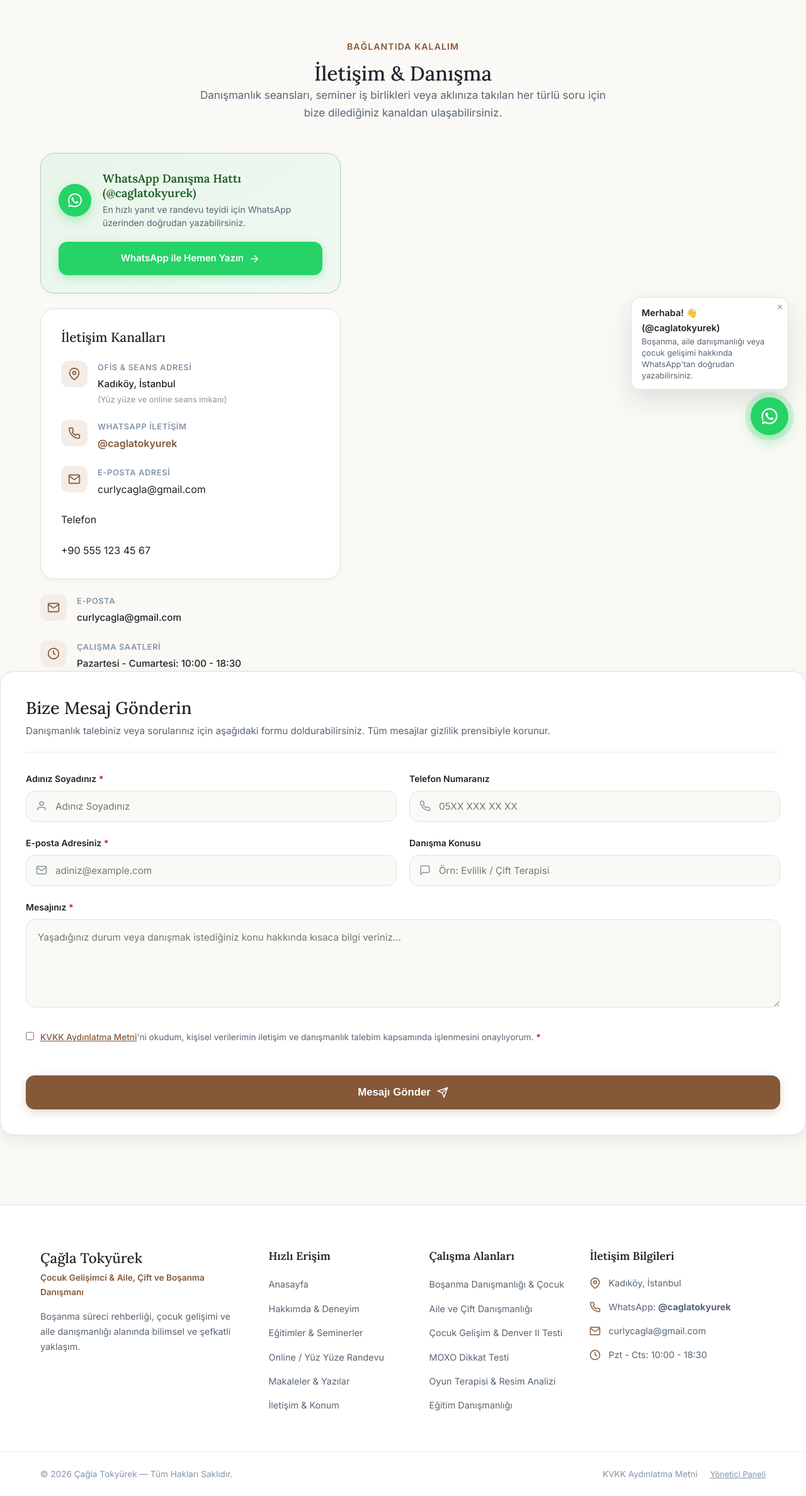
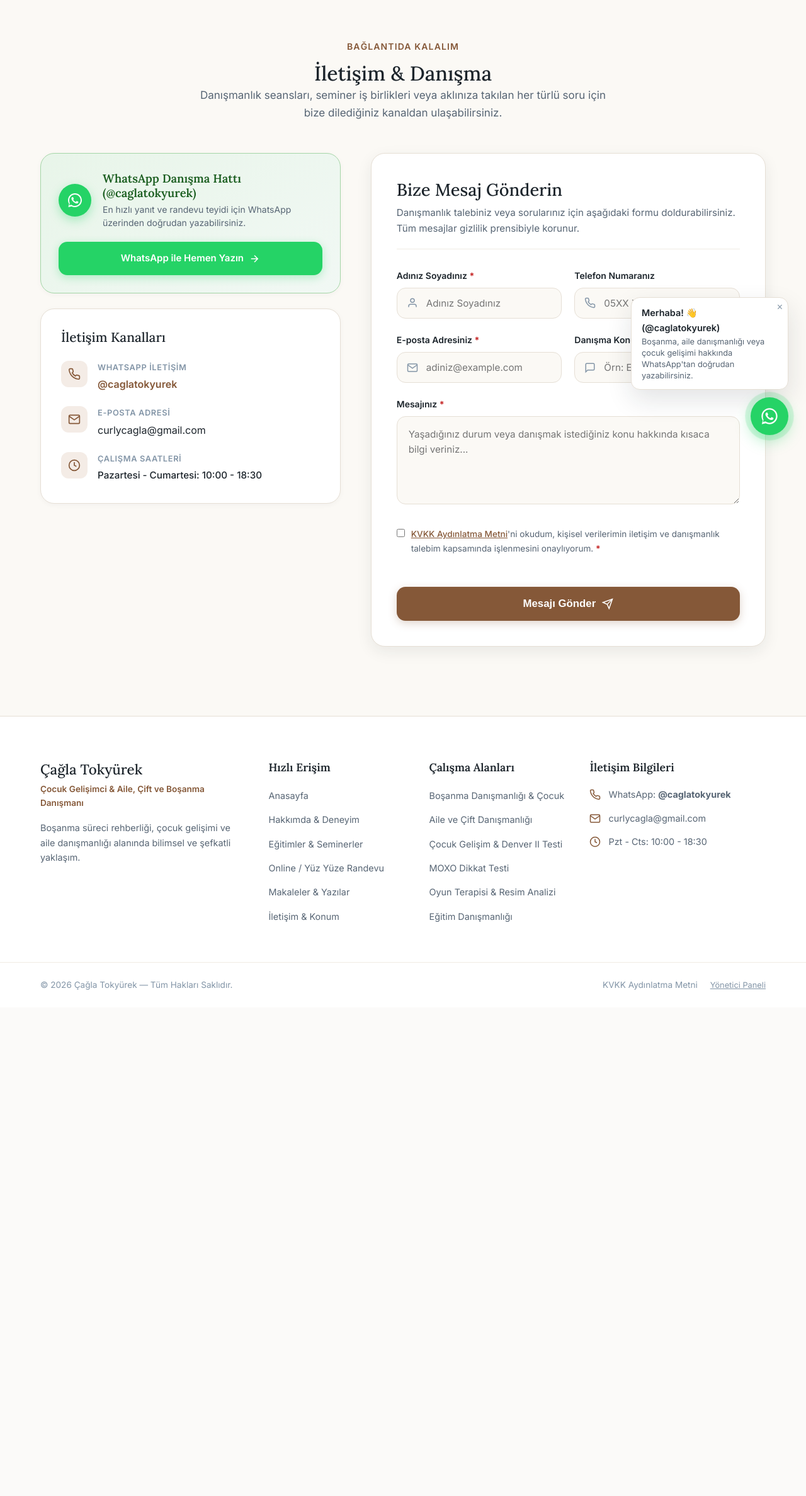
Before and after one commit to tuncaysukan58/aile-danismani, a PHP site: page /iletisim in a window 1280 px wide. Shown: the part 81-2457 px from the top of the page at 63% size. After the commit the page ends 1653 px from the top, so only its background shows below. Run offline with PHP 8.4, Linux system fonts and the light colour scheme; some libraries are stand-ins or nearby versions.

Commit message:
Adres ve telefon satırları kaldırıldı, iletişim kartı düzeltildi

```diff
--- a/iletisim.php
+++ b/iletisim.php
@@ -1,7 +1,7 @@
 <?php
 require_once __DIR__ . '/config/config.php';
 $pageTitle = 'İletişim & Konum — ' . get_setting('counselor_name', 'Çağla Tokyürek');
-$metaDescription = 'Aile danışmanlığı randevusu, adres bilgisi, telefon ve doğrudan WhatsApp iletişim hattı.';
+$metaDescription = 'Aile danışmanlığı randevusu, e-posta ve doğrudan WhatsApp iletişim hattı.';
 
 $db = get_db();
 $successMessage = '';
@@ -85,17 +85,6 @@ include __DIR__ . '/includes/header.php';
                     <div class="contact-meta-list">
                         <div class="contact-meta-row">
                             <div class="meta-icon">
-                                <svg viewBox="0 0 24 24" width="20" height="20" fill="none" stroke="currentColor" stroke-width="2"><path d="M21 10c0 7-9 13-9 13s-9-6-9-13a9 9 0 0 1 18 0z"></path><circle cx="12" cy="10" r="3"></circle></svg>
-                            </div>
-                            <div class="meta-text">
-                                <label>Ofis & Seans Adresi</label>
-                                <span><?= htmlspecialchars(get_setting('address', 'Kadıköy, İstanbul')) ?></span>
-                                <small style="display:block; color:var(--text-muted); font-size:0.8rem; margin-top:2px;">(Yüz yüze ve online seans imkanı)</small>
-                            </div>
-                        </div>
-
-                        <div class="contact-meta-row">
-                            <div class="meta-icon">
                                 <svg viewBox="0 0 24 24" width="20" height="20" fill="none" stroke="currentColor" stroke-width="2"><path d="M22 16.92v3a2 2 0 0 1-2.18 2 19.79 19.79 0 0 1-8.63-3.07 19.5 19.5 0 0 1-6-6 19.79 19.79 0 0 1-3.07-8.67A2 2 0 0 1 4.11 2h3a2 2 0 0 1 2 1.72 12.84 12.84 0 0 0 .7 2.81 2 2 0 0 1-.45 2.11L8.09 9.91a16 16 0 0 0 6 6l1.27-1.27a2 2 0 0 1 2.11-.45 12.84 12.84 0 0 0 2.81.7A2 2 0 0 1 22 16.92z"></path></svg>
                             </div>
                             <div class="meta-text">
@@ -115,20 +104,6 @@ include __DIR__ . '/includes/header.php';
                                 <a href="mailto:<?= htmlspecialchars(get_setting('email', 'curlycagla@gmail.com')) ?>" style="color:inherit; text-decoration:none;">
                                     <?= htmlspecialchars(get_setting('email', 'curlycagla@gmail.com')) ?>
                                 </a>
-                            </div>
-                        </div>
-                                <label>Telefon</label>
-                                <span><?= htmlspecialchars(get_setting('phone', '+90 555 123 45 67')) ?></span>
-                            </div>
-                        </div>
-
-                        <div class="contact-meta-row">
-                            <div class="meta-icon">
-                                <svg viewBox="0 0 24 24" width="20" height="20" fill="none" stroke="currentColor" stroke-width="2"><path d="M4 4h16c1.1 0 2 .9 2 2v12c0 1.1-.9 2-2 2H4c-1.1 0-2-.9-2-2V6c0-1.1.9-2 2-2z"></path><polyline points="22,6 12,13 2,6"></polyline></svg>
-                            </div>
-                            <div class="meta-text">
-                                <label>E-Posta</label>
-                                <span><?= htmlspecialchars(get_setting('email', 'curlycagla@gmail.com')) ?></span>
                             </div>
                         </div>
 
--- a/includes/footer.php
+++ b/includes/footer.php
@@ -59,10 +59,6 @@
             <div class="footer-col">
                 <h4 class="footer-heading">İletişim Bilgileri</h4>
                 <div class="footer-contact-item">
-                    <svg viewBox="0 0 24 24" width="18" height="18" fill="none" stroke="currentColor" stroke-width="2"><path d="M21 10c0 7-9 13-9 13s-9-6-9-13a9 9 0 0 1 18 0z"></path><circle cx="12" cy="10" r="3"></circle></svg>
-                    <span><?= htmlspecialchars(get_setting('address', 'Kadıköy, İstanbul')) ?></span>
-                </div>
-                <div class="footer-contact-item">
                     <svg viewBox="0 0 24 24" width="18" height="18" fill="none" stroke="currentColor" stroke-width="2"><path d="M22 16.92v3a2 2 0 0 1-2.18 2 19.79 19.79 0 0 1-8.63-3.07 19.5 19.5 0 0 1-6-6 19.79 19.79 0 0 1-3.07-8.67A2 2 0 0 1 4.11 2h3a2 2 0 0 1 2 1.72 12.84 12.84 0 0 0 .7 2.81 2 2 0 0 1-.45 2.11L8.09 9.91a16 16 0 0 0 6 6l1.27-1.27a2 2 0 0 1 2.11-.45 12.84 12.84 0 0 0 2.81.7A2 2 0 0 1 22 16.92z"></path></svg>
                     <a href="<?= get_whatsapp_url() ?>" target="_blank" style="color:inherit; text-decoration:none;">
                         WhatsApp: <strong><?= htmlspecialchars(get_whatsapp_display()) ?></strong>
--- a/kvkk.php
+++ b/kvkk.php
@@ -91,7 +91,6 @@ include __DIR__ . '/includes/header.php';
             <div style="display: flex; flex-direction: column; gap: 8px; font-size: 0.95rem;">
                 <div>📧 <strong>E-posta:</strong> <a href="mailto:<?= htmlspecialchars(get_setting('email', 'curlycagla@gmail.com')) ?>" style="color: var(--primary); text-decoration: underline;"><?= htmlspecialchars(get_setting('email', 'curlycagla@gmail.com')) ?></a></div>
                 <div>💬 <strong>WhatsApp:</strong> <a href="<?= get_whatsapp_url() ?>" target="_blank" style="color: var(--primary); text-decoration: underline;"><?= htmlspecialchars(get_whatsapp_display()) ?></a></div>
-                <div>📍 <strong>Konum:</strong> <?= htmlspecialchars(get_setting('address', 'Kadıköy, İstanbul')) ?></div>
             </div>
         </section>
 
```
